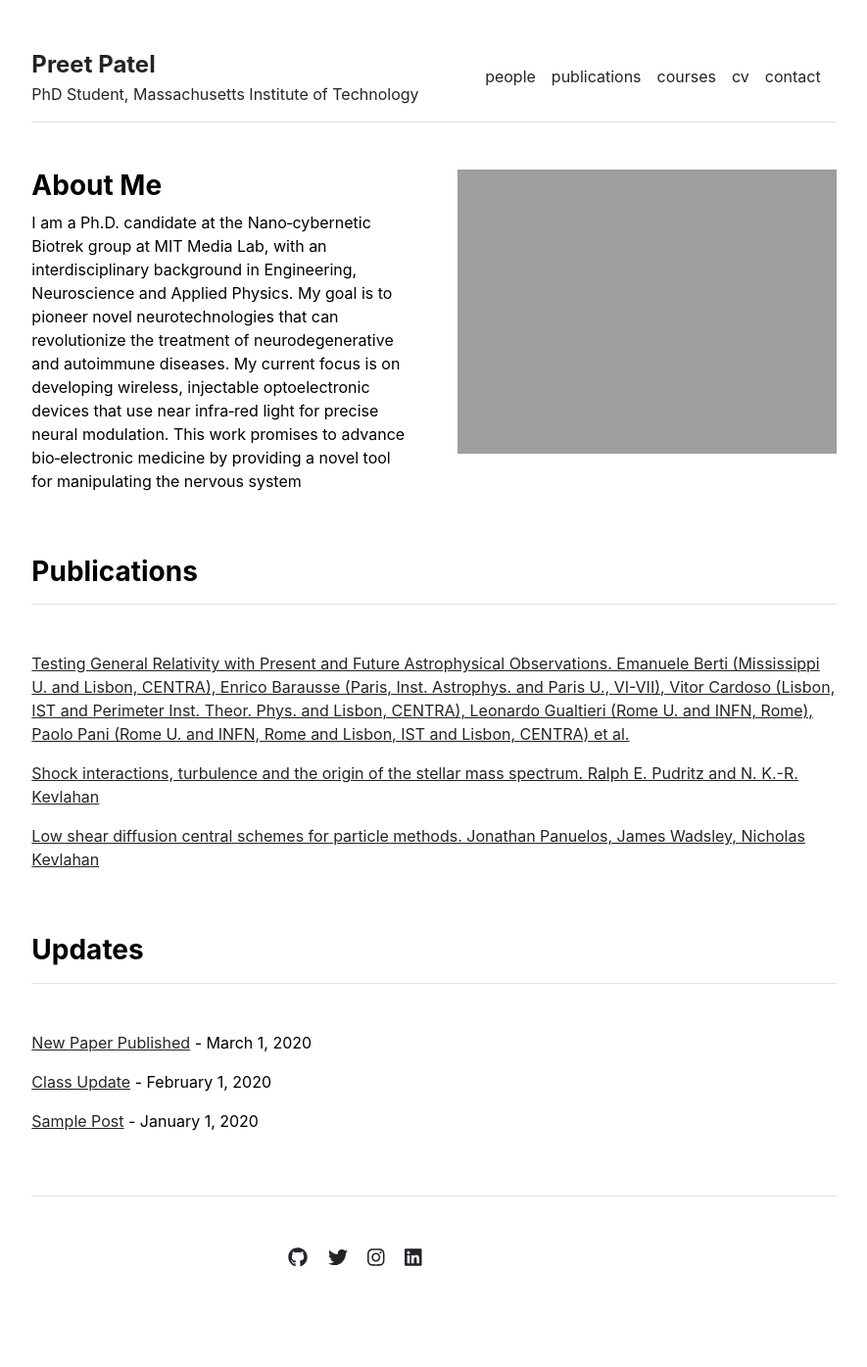
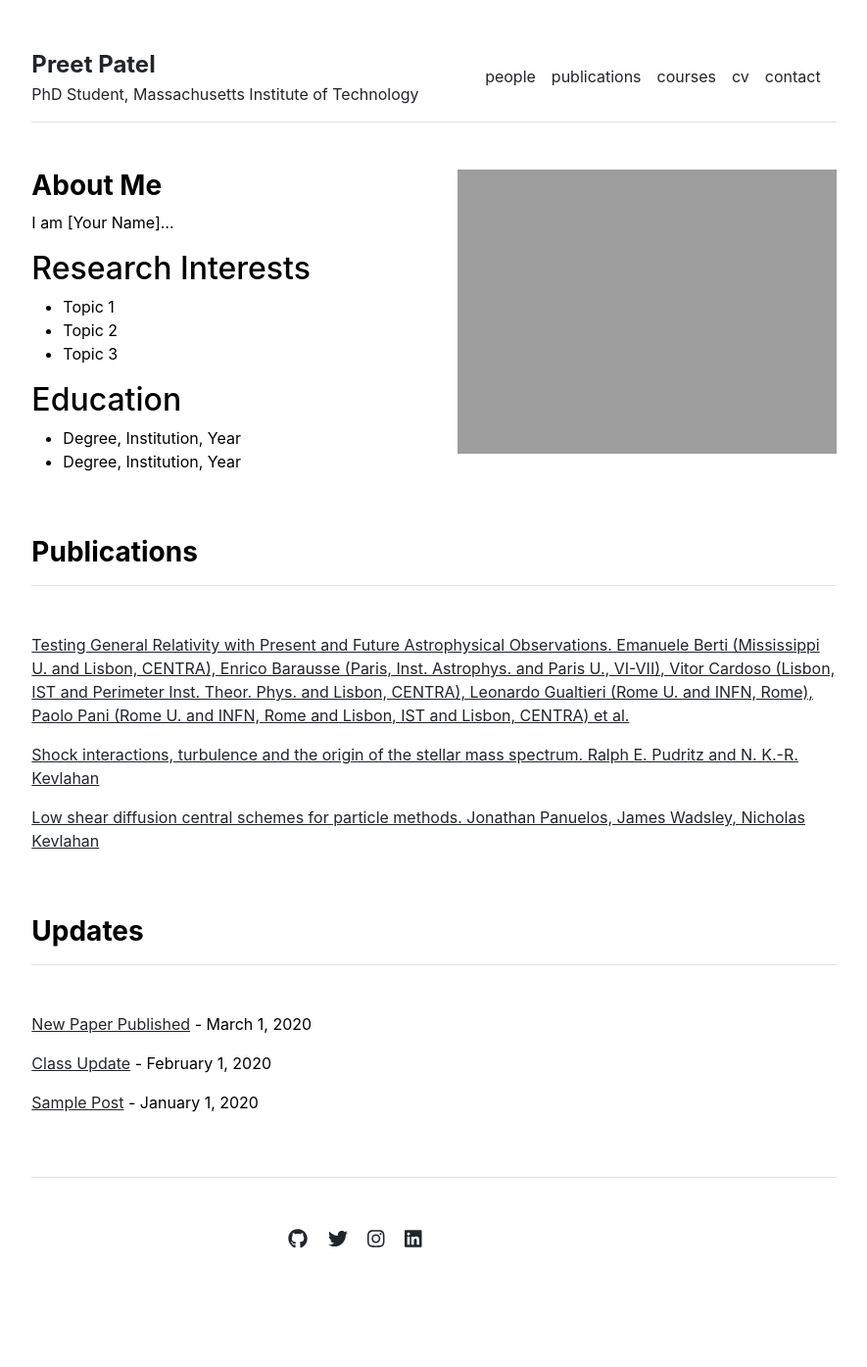
Before and after one commit to preet-mit/preet-mit, a Jekyll site: the page built from index.md, in a window 1280 px wide. Shown: the whole page at 98% size, without its empty margins (197-1082 px from the left). Built offline with Jekyll 4.4.1, drawn with Linux system fonts in a browser that asks for light colours.

Commit message:
Update index.md

```diff
--- a/index.md
+++ b/index.md
@@ -2,4 +2,13 @@
 layout: home
 title: "Home"
 ---
-I am a Ph.D. candidate at the Nano‑cybernetic Biotrek group at MIT Media Lab, with an interdisciplinary background in Engineering, Neuroscience and Applied Physics. My goal is to pioneer novel neurotechnologies that can revolutionize the treatment of neurodegenerative and autoimmune diseases. My current focus is on developing wireless, injectable optoelectronic devices that use near infra‑red light for precise neural modulation. This work promises to advance bio‑electronic medicine by providing a novel tool for manipulating the nervous system
+I am [Your Name]...
+
+## Research Interests
+- Topic 1
+- Topic 2
+- Topic 3
+
+## Education
+- Degree, Institution, Year
+- Degree, Institution, Year
```
